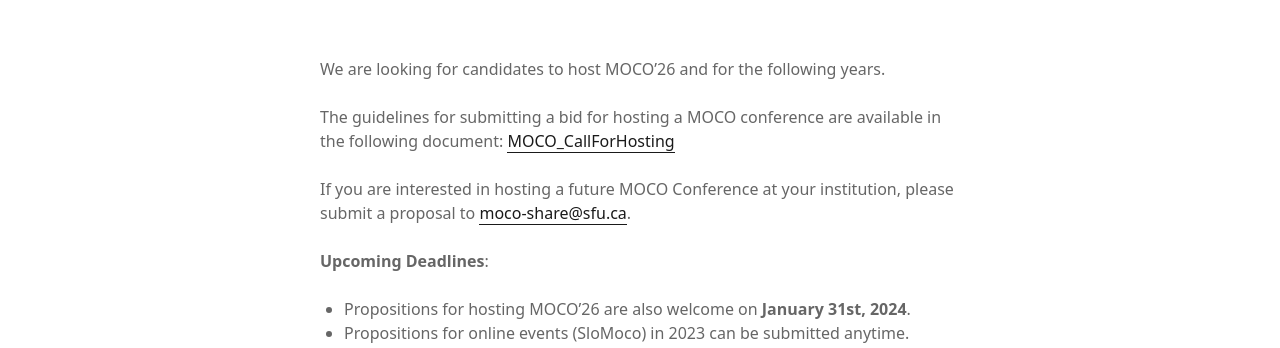
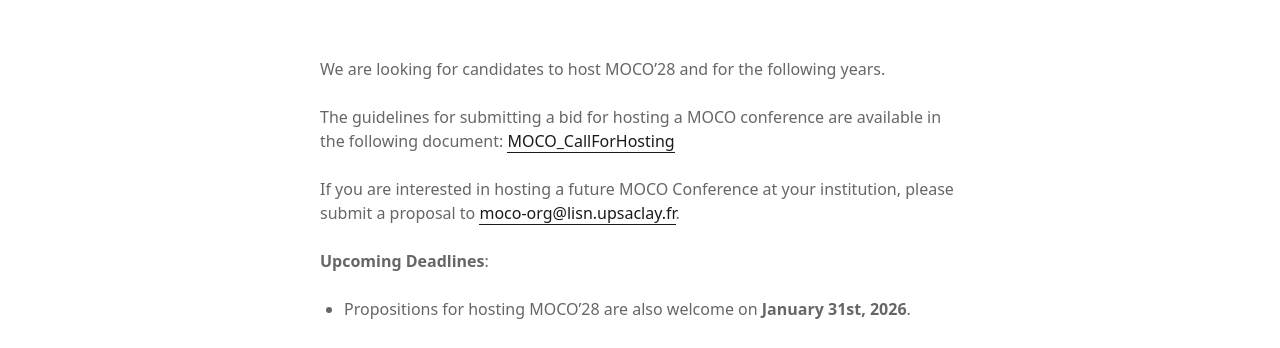
Before and after one commit to MovementComputing/movementcomputing.org, an Astro site: page /hosting-moco in a window 1280 px wide. Shown: the part 604-952 px from the top of the page. Built offline with nearby package versions, Linux system fonts and the light colour scheme; Astro itself is replaced by a stand-in of ours.

Commit message:
Update the call for hosting

```diff
--- a/src/content/pages/hosting-moco.md
+++ b/src/content/pages/hosting-moco.md
@@ -5,16 +5,15 @@
 type: page
 ---
 
-We are looking for candidates to host MOCO'26 and for the following years.
+We are looking for candidates to host MOCO'28 and for the following years.
 
 The guidelines for submitting a bid for hosting a MOCO conference are available in the following document:
 [MOCO_CallForHosting](/documents/MOCO_CallForHosting.pdf)
 
-If you are interested in hosting a future MOCO Conference at your institution, please submit a proposal to [moco-share@sfu.ca](mailto:moco-share@sfu.ca).
+If you are interested in hosting a future MOCO Conference at your institution, please submit a proposal to [moco-org@lisn.upsaclay.fr](mailto:moco-org@lisn.upsaclay.fr).
 
 **Upcoming Deadlines**:
 
-- Propositions for hosting MOCO’26 are also welcome on **January 31st, 2024**.
-- Propositions for online events (SloMoco) in 2023 can be submitted anytime.
+- Propositions for hosting MOCO’28 are also welcome on **January 31st, 2026**.
 
-Feel free to [get in touch with the steering committee](mailto:moco-share@sfu.ca) ahead of time for any question regarding the organization of MOCO conferences.
+Feel free to [get in touch with the steering committee](mailto:moco-org@lisn.upsaclay.fr) ahead of time for any question regarding the organization of MOCO conferences.
```
Also changed, not shown: 1 other file.
